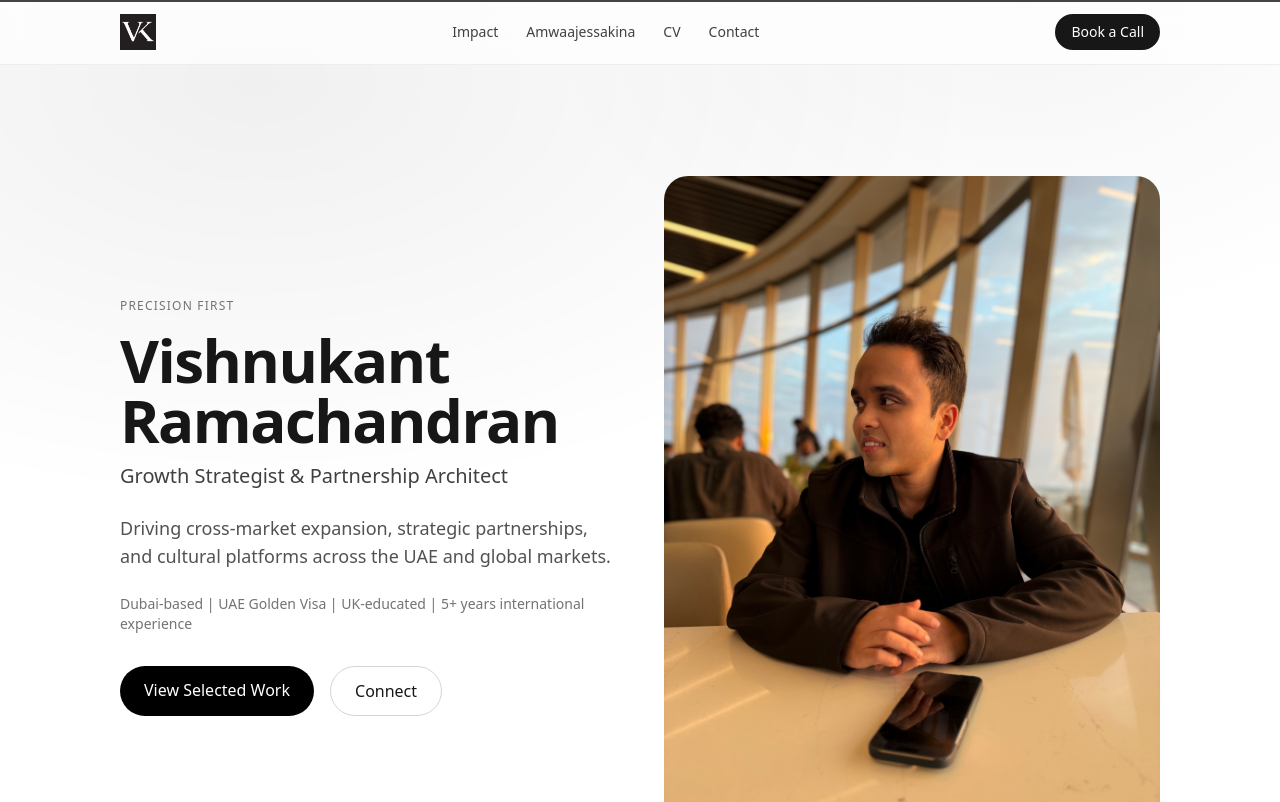
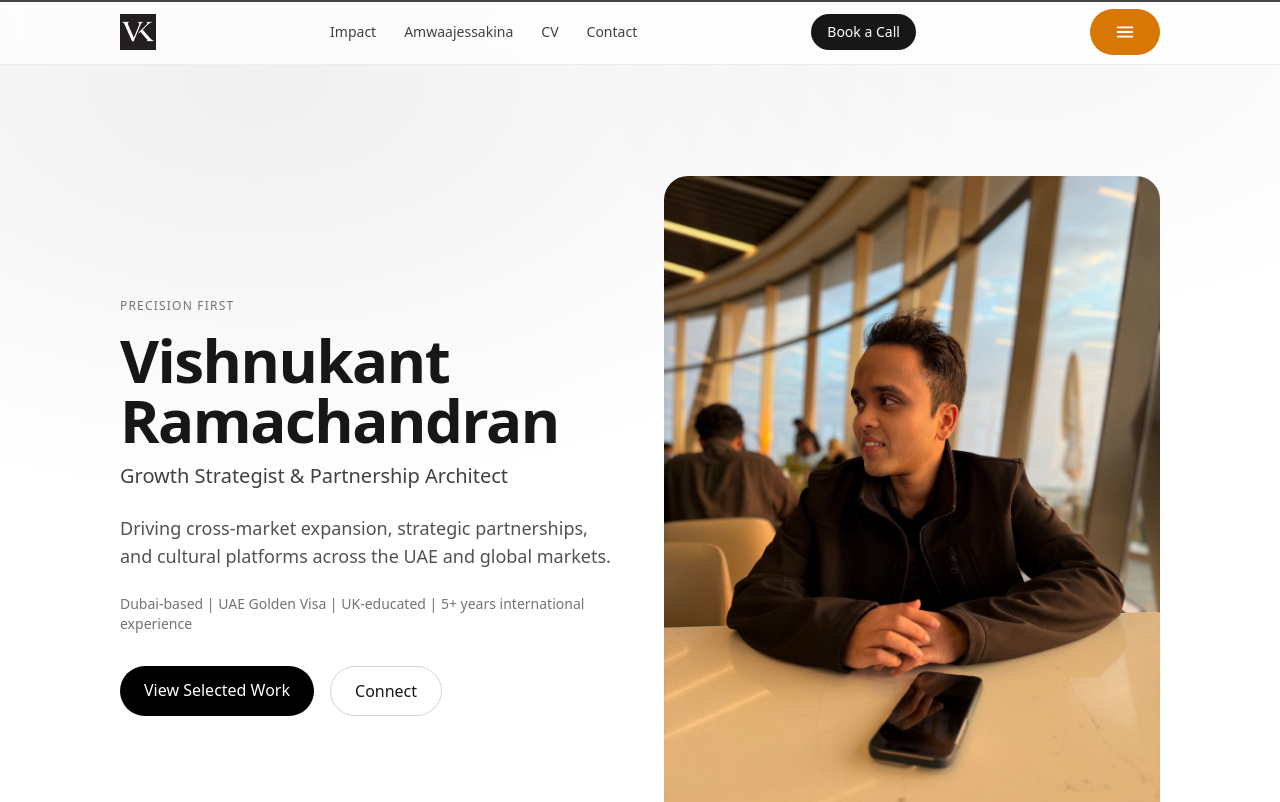
Before and after one commit to vishnukantr/vishnukantr.com, a Next.js app: page / in a window 1280 px wide. Shown: the top 802 px of the page. Built offline with nearby package versions, Linux system fonts and the light colour scheme.

Commit message:
Update page.js

```diff
--- a/app/page.js
+++ b/app/page.js
@@ -42,7 +42,7 @@
             </div>
 
             <button
-              className="md:hidden inline-flex items-center justify-center rounded-xl p-2 hairline hover:bg-neutral-50 transition"
+className="px-6 py-3 rounded-full bg-amber-600 text-white hover:bg-amber-500 transition"
               onClick={() => setOpen(v => !v)}
               aria-label="Open menu"
               aria-expanded={open}
```
